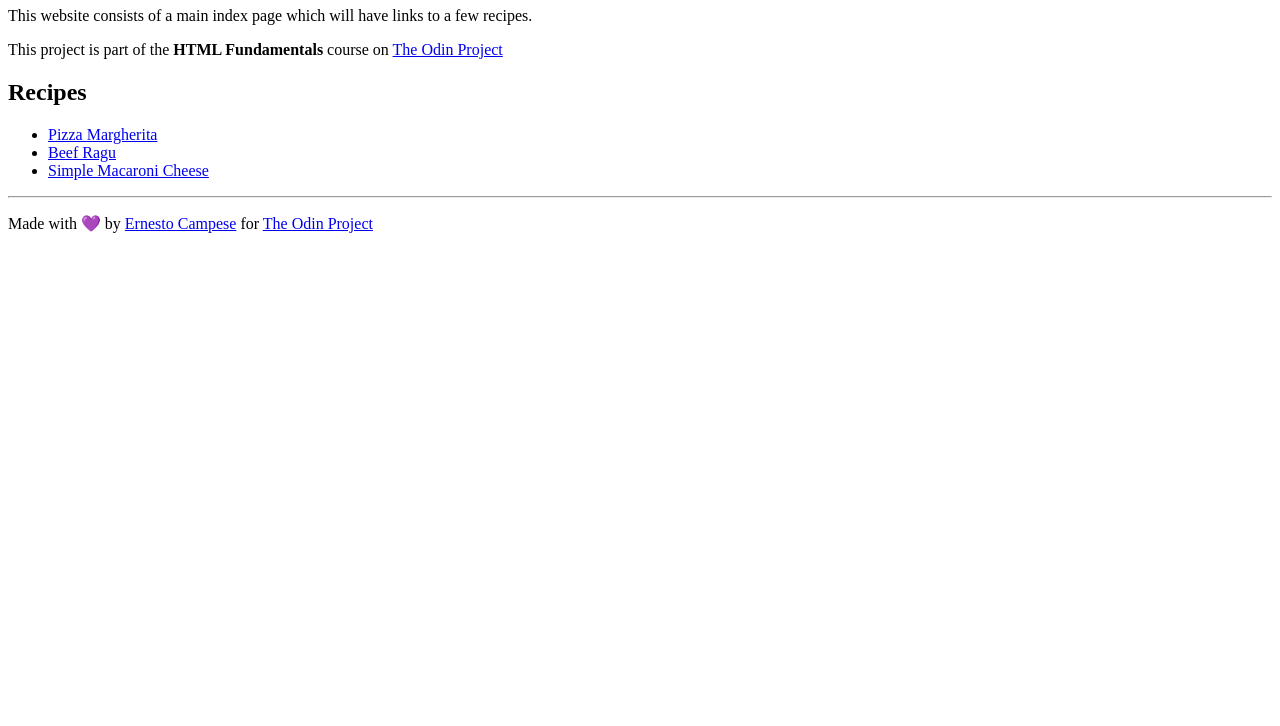
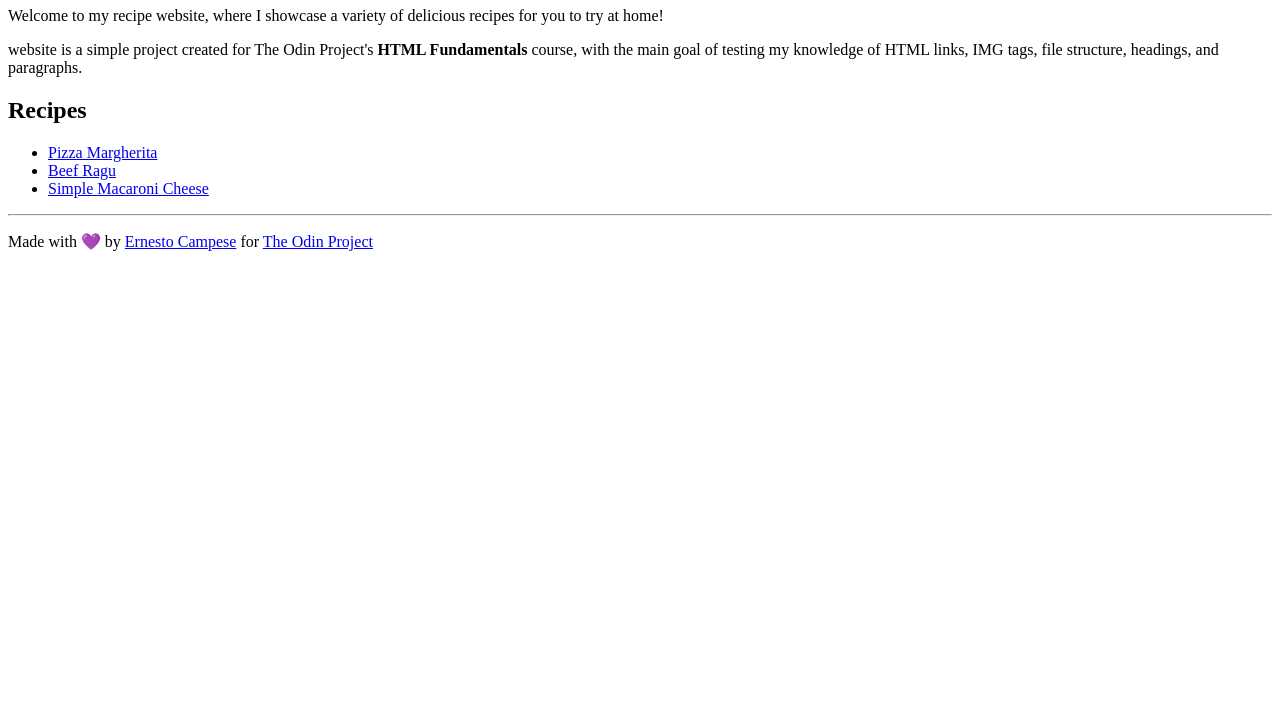
Before and after one commit to ErnestoCampese/odin-recipes, a plain HTML site: page index.html in a window 1280 px wide. Shown: the part 74-800 px from the top of the page. Drawn offline with Linux system fonts and the light colour scheme.

Commit message:
Add "go back" navigation and minor text improvements

```diff
--- a/index.html
+++ b/index.html
@@ -9,12 +9,14 @@
   <body>
     <h1>Odin Recipes 👨‍🍳</h1>
     <p>
-      This website consists of a main index page which will have links to a few
-      recipes.
+      Welcome to my recipe website, where I showcase a variety of delicious
+      recipes for you to try at home!
     </p>
     <p>
-      This project is part of the <strong>HTML Fundamentals</strong> course on
-      <a href="https://www.theodinproject.com/"> The Odin Project </a>
+      website is a simple project created for The Odin Project's
+      <strong>HTML Fundamentals</strong> course, with the main goal of testing
+      my knowledge of HTML links, IMG tags, file structure, headings, and
+      paragraphs.
     </p>
     <h2>Recipes</h2>
     <ul>
```
Also changed, not shown: recipes/beef-ragu.html (+1 -0 lines), recipes/pizza-margherita.html (+1 -0 lines), recipes/simple-macaroni-cheese.html (+1 -0 lines).
